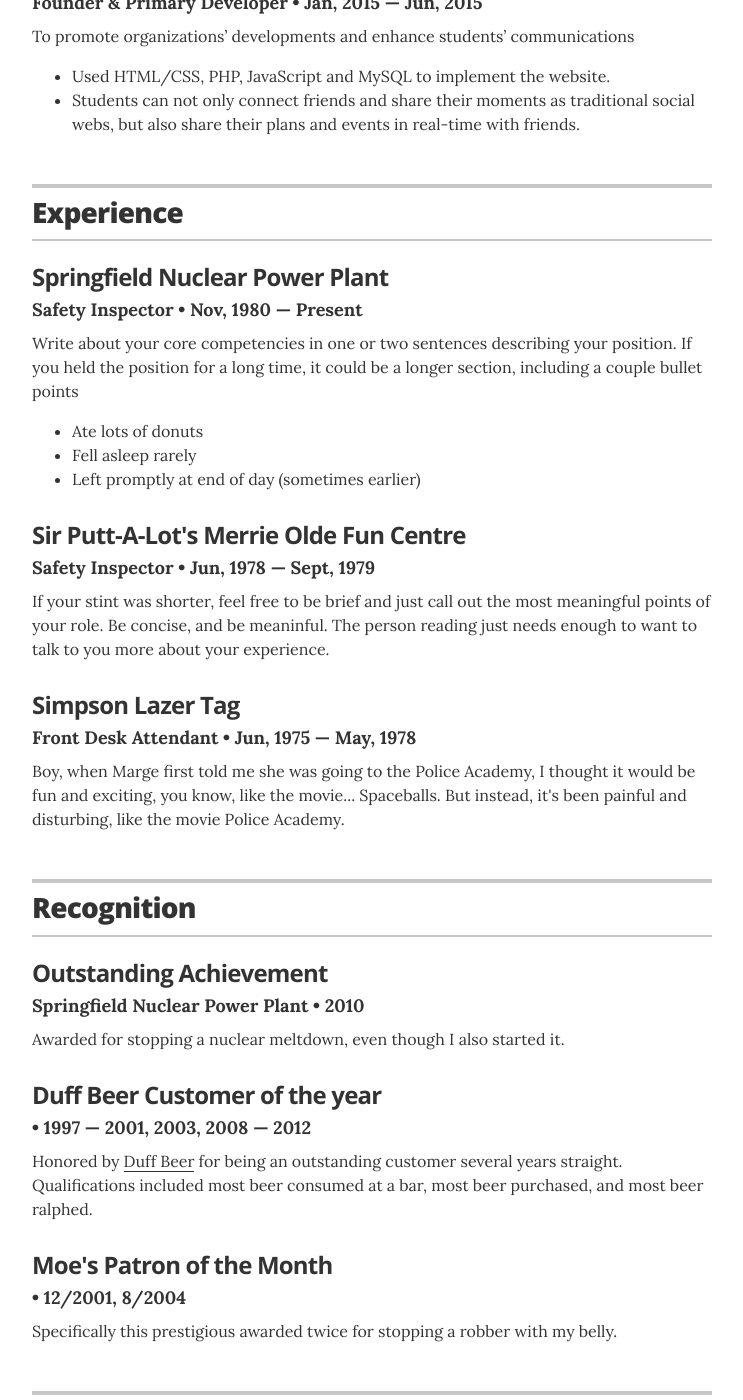
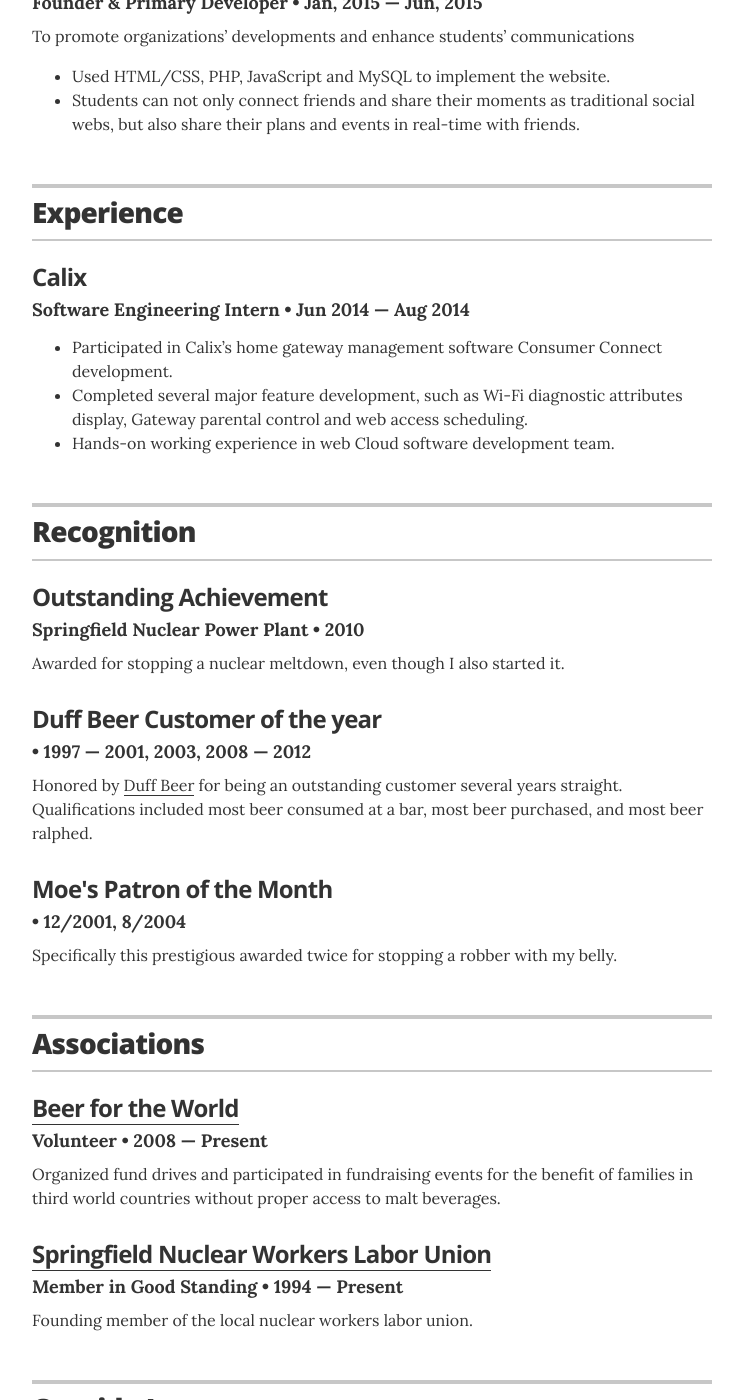
Before and after one commit to Yuyang105/Yuyang105.github.io, a Jekyll site: the page built from index.html, in a window 1280 px wide and 1400 px high, scrolled down 2459 px. Shown: the whole window, without its empty margins (268-1011 px from the left). Built offline with Jekyll 4.4.1, drawn with Linux system fonts in a browser that asks for light colours.

Commit message:
Update experience.yml

```diff
--- a/_data/experience.yml
+++ b/_data/experience.yml
@@ -1,19 +1,6 @@
 # Jobs
-# Springfield Nuclear Power Plant
-- company: Springfield Nuclear Power Plant
-  position: Safety Inspector
-  duration: Nov, 1980 &mdash; Present
-  summary: Write about your core competencies in one or two sentences describing your position. If you held the position for a long time, it could be a longer section, including a couple bullet points	<ul class="resume-item-list"><li>Ate lots of donuts</li><li>Fell asleep rarely</li><li>Left promptly at end of day (sometimes earlier)</li></ul>
-
-# Windmill Crank Operator
-- company: Sir Putt-A-Lot's Merrie Olde Fun Centre
-  position: Safety Inspector
-  duration:  Jun, 1978 &mdash; Sept, 1979
-  summary: If your stint was shorter, feel free to be brief and just call out the most meaningful points of your role. Be concise, and be meaninful. The person reading just needs enough to want to talk to you more about your experience.
-
-
-# Front Desk Attendant
-- company: Simpson Lazer Tag
-  position: Front Desk Attendant
-  duration:   Jun, 1975  &mdash; May, 1978
-  summary: Boy, when Marge first told me she was going to the Police Academy, I thought it would be fun and exciting, you know, like the movie... Spaceballs. But instead, it's been painful and disturbing, like the movie Police Academy.
+# Calix
+- company: Calix
+  position: Software Engineering Intern
+  duration: Jun 2014 &mdash; Aug 2014
+  summary: <ul class="resume-item-list"><li>Participated in Calix’s home gateway management software Consumer Connect development.</li><li>Completed several major feature development, such as Wi-Fi diagnostic attributes display, Gateway parental control and web access scheduling.</li><li>Hands-on working experience in web Cloud software development team.</li></ul>
```
